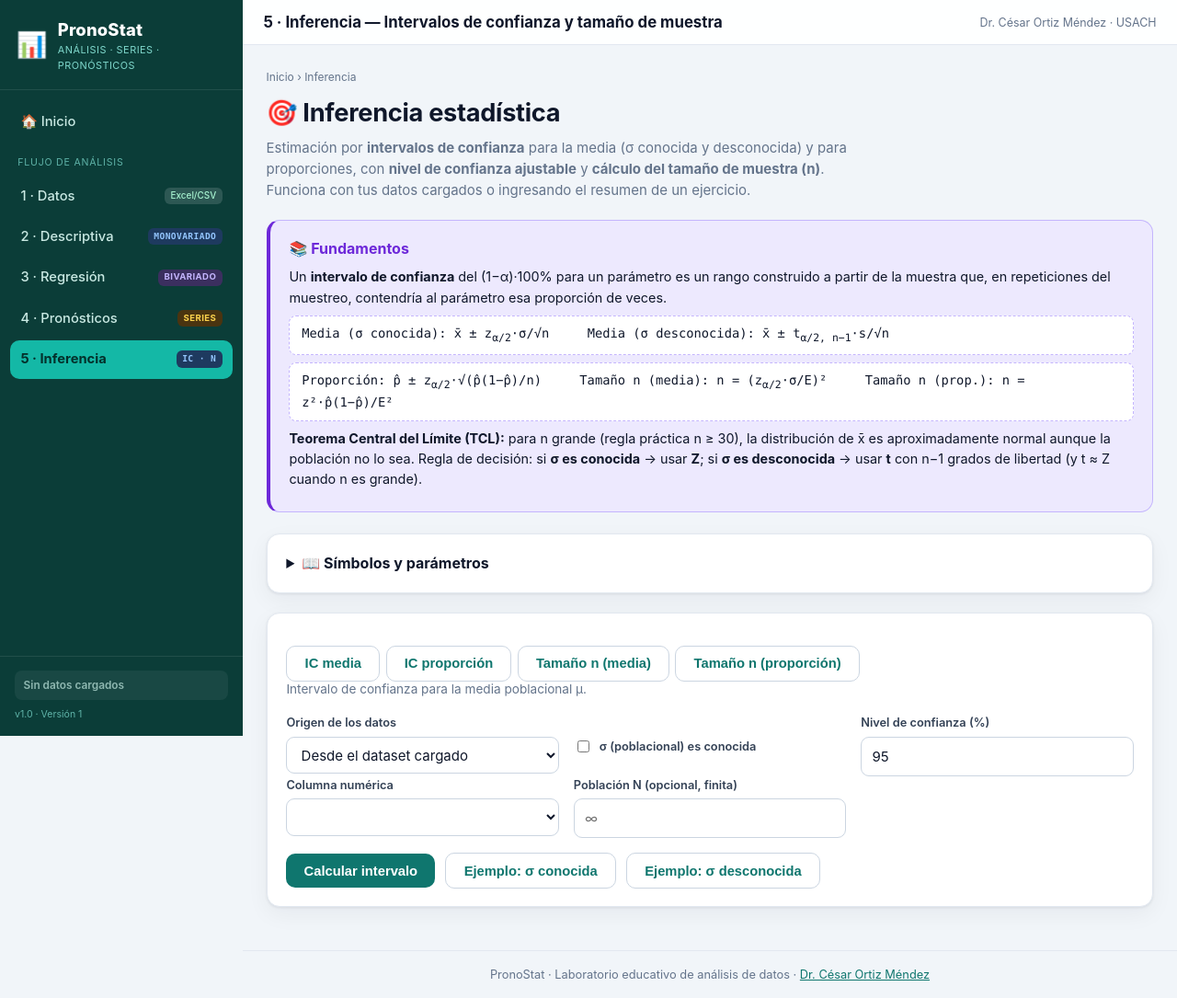
After one commit to cesarortizmendez-cloud/PronoStat, a Django app: template templates/inferencia/index.html in a window 1280 px wide. The commit adds this page. Shown: the whole page at 92% size. Run offline with Django 5.2, Linux system fonts and the light colour scheme; the template is opened without the code that fills it, so the values that code supplies are empty; some libraries are stand-ins or nearby versions.

Commit message:
Modulo 5 Inferencia: IC media (Z y t) y proporcion + tamano de muestra n

```diff
--- /dev/null
+++ b/apps/inferencia/apps.py
@@ -0,0 +1,6 @@
+from django.apps import AppConfig
+
+
+class InferenciaConfig(AppConfig):
+    default_auto_field = 'django.db.models.BigAutoField'
+    name = 'apps.inferencia'
--- a/pronostat/settings.py
+++ b/pronostat/settings.py
@@ -41,6 +41,7 @@ INSTALLED_APPS = [
     'apps.descriptiva',
     'apps.regresion',
     'apps.pronostico',
+    'apps.inferencia',
     'apps.exportar',
 ]
 
--- a/pronostat/urls.py
+++ b/pronostat/urls.py
@@ -54,6 +54,7 @@ urlpatterns = [
     path('descriptiva/', include('apps.descriptiva.urls')),
     path('regresion/', include('apps.regresion.urls')),
     path('pronostico/', include('apps.pronostico.urls')),
+    path('inferencia/', include('apps.inferencia.urls')),
     path('exportar/', include('apps.exportar.urls')),
     # PWA
     path('manifest.json', manifest, name='manifest'),
--- a/templates/base.html
+++ b/templates/base.html
@@ -226,6 +226,7 @@ td.num{font-family:var(--mono)}
       <a class="nav-link {% block nav_desc %}{% endblock %}" href="/descriptiva/">2 · Descriptiva <span class="tag mono">monovariado</span></a>
       <a class="nav-link {% block nav_reg %}{% endblock %}" href="/regresion/">3 · Regresión <span class="tag bi">bivariado</span></a>
       <a class="nav-link {% block nav_prono %}{% endblock %}" href="/pronostico/">4 · Pronósticos <span class="tag ts">series</span></a>
+      <a class="nav-link {% block nav_infer %}{% endblock %}" href="/inferencia/">5 · Inferencia <span class="tag mono">IC · n</span></a>
     </nav>
     <div class="sidebar-foot">
       <div id="ds-status" class="ds-status ds-empty">Sin datos cargados</div>
--- /dev/null
+++ b/templates/inferencia/index.html
@@ -0,0 +1,307 @@
+{% extends 'base.html' %}
+{% block title %}5 · Inferencia{% endblock %}
+{% block topbar %}5 · Inferencia — Intervalos de confianza y tamaño de muestra{% endblock %}
+{% block nav_infer %}active{% endblock %}
+
+{% block content %}
+<div class="page-head">
+  <div class="crumbs">Inicio › Inferencia</div>
+  <h1>🎯 Inferencia estadística</h1>
+  <p>Estimación por <b>intervalos de confianza</b> para la media (σ conocida y desconocida) y para
+     proporciones, con <b>nivel de confianza ajustable</b> y <b>cálculo del tamaño de muestra (n)</b>.
+     Funciona con tus datos cargados o ingresando el resumen de un ejercicio.</p>
+</div>
+
+<div class="theory">
+  <h3>📚 Fundamentos</h3>
+  <p>Un <b>intervalo de confianza</b> del (1−α)·100% para un parámetro es un rango construido a partir
+     de la muestra que, en repeticiones del muestreo, contendría al parámetro esa proporción de veces.</p>
+  <div class="formula">Media (σ conocida):  x̄ ± z<sub>α/2</sub>·σ/√n &nbsp;&nbsp;&nbsp; Media (σ desconocida):  x̄ ± t<sub>α/2,&nbsp;n−1</sub>·s/√n</div>
+  <div class="formula">Proporción:  p̂ ± z<sub>α/2</sub>·√(p̂(1−p̂)/n) &nbsp;&nbsp;&nbsp; Tamaño n (media):  n = (z<sub>α/2</sub>·σ/E)² &nbsp;&nbsp;&nbsp; Tamaño n (prop.):  n = z²·p̂(1−p̂)/E²</div>
+  <p><b>Teorema Central del Límite (TCL):</b> para n grande (regla práctica n ≥ 30), la distribución de x̄
+     es aproximadamente normal aunque la población no lo sea. Regla de decisión: si <b>σ es conocida</b> →
+     usar <b>Z</b>; si <b>σ es desconocida</b> → usar <b>t</b> con n−1 grados de libertad (y t ≈ Z cuando n es grande).</p>
+</div>
+
+<details class="card" style="cursor:pointer">
+  <summary style="font-weight:700;font-size:1rem">📖 Símbolos y parámetros</summary>
+  <div class="small" style="margin-top:.8rem;line-height:1.8">
+    <p><b>μ</b>: media poblacional (desconocida) · <b>x̄</b>: media muestral · <b>σ</b>: desviación poblacional (si se conoce) · <b>s</b>: desviación muestral</p>
+    <p><b>p</b>: proporción poblacional · <b>p̂</b>: proporción muestral = x/n · <b>x</b>: nº de éxitos · <b>n</b>: tamaño de muestra · <b>N</b>: tamaño de la población (finita)</p>
+    <p><b>α</b>: nivel de significancia (1 − confianza) · <b>z<sub>α/2</sub></b>: valor crítico normal · <b>t<sub>α/2,gl</sub></b>: valor crítico t · <b>E</b>: error máximo admisible (margen de error)</p>
+    <p><b>ES</b>: error estándar (σ/√n o s/√n) · <b>gl</b>: grados de libertad = n−1 · <b>fpc</b>: corrección por población finita √((N−n)/(N−1))</p>
+  </div>
+</details>
+
+<div class="card">
+  <div id="tabs" class="btn-row" style="gap:.4rem;margin-bottom:.4rem">
+    <button class="btn btn-ghost mtab active" data-m="media">IC media</button>
+    <button class="btn btn-ghost mtab" data-m="prop">IC proporción</button>
+    <button class="btn btn-ghost mtab" data-m="nmedia">Tamaño n (media)</button>
+    <button class="btn btn-ghost mtab" data-m="nprop">Tamaño n (proporción)</button>
+  </div>
+
+  <!-- ===================== IC MEDIA ===================== -->
+  <div class="mode" id="m-media">
+    <p class="card-sub">Intervalo de confianza para la media poblacional μ.</p>
+    <div class="grid grid-3">
+      <div class="field"><label>Origen de los datos</label>
+        <select id="med-origen"><option value="datos">Desde el dataset cargado</option><option value="resumen">Ingresar resumen (ejercicio)</option></select></div>
+      <div class="field"><label class="check" style="margin-top:1.6rem"><input type="checkbox" id="med-sigma-known"> σ (poblacional) es conocida</label></div>
+      <div class="field"><label>Nivel de confianza (%)</label><input type="number" id="med-conf" value="95" min="50" max="99.9" step="0.5"></div>
+    </div>
+    <div class="grid grid-3">
+      <div class="field med-datos"><label>Columna numérica</label><select id="med-col"></select></div>
+      <div class="field med-resumen" style="display:none"><label>Media muestral x̄</label><input type="number" id="med-xbar" step="any"></div>
+      <div class="field med-resumen" style="display:none"><label>Tamaño de muestra n</label><input type="number" id="med-n" min="2"></div>
+      <div class="field med-resumen med-s" style="display:none"><label>Desviación muestral s</label><input type="number" id="med-s" step="any"></div>
+      <div class="field med-sigma" style="display:none"><label>σ poblacional</label><input type="number" id="med-sigma" step="any"></div>
+      <div class="field"><label>Población N (opcional, finita)</label><input type="number" id="med-N" min="1" placeholder="∞"></div>
+    </div>
+    <div class="btn-row">
+      <button class="btn" id="med-calc">Calcular intervalo</button>
+      <button class="btn btn-ghost ej" data-t="med1">Ejemplo: σ conocida</button>
+      <button class="btn btn-ghost ej" data-t="med2">Ejemplo: σ desconocida</button>
+    </div>
+  </div>
+
+  <!-- ===================== IC PROPORCIÓN ===================== -->
+  <div class="mode" id="m-prop" style="display:none">
+    <p class="card-sub">Intervalo de confianza para una proporción poblacional p.</p>
+    <div class="grid grid-3">
+      <div class="field"><label>Origen de los datos</label>
+        <select id="prop-origen"><option value="resumen">Ingresar x y n (ejercicio)</option><option value="datos">Desde el dataset (contar éxitos)</option></select></div>
+      <div class="field"><label>Nivel de confianza (%)</label><input type="number" id="prop-conf" value="95" min="50" max="99.9" step="0.5"></div>
+      <div class="field"><label>Población N (opcional)</label><input type="number" id="prop-N" min="1" placeholder="∞"></div>
+    </div>
+    <div class="grid grid-3">
+      <div class="field prop-resumen"><label>Nº de éxitos x</label><input type="number" id="prop-x" min="0"></div>
+      <div class="field prop-resumen"><label>Tamaño de muestra n</label><input type="number" id="prop-n" min="1"></div>
+      <div class="field prop-datos" style="display:none"><label>Columna</label><select id="prop-col"></select></div>
+      <div class="field prop-datos" style="display:none"><label>Éxito si…</label>
+        <select id="prop-cond"><option value="eq">es igual a</option><option value="gt">es mayor que</option><option value="lt">es menor que</option></select></div>
+      <div class="field prop-datos" style="display:none"><label>Valor / umbral</label><input type="text" id="prop-val"></div>
+    </div>
+    <div class="btn-row">
+      <button class="btn" id="prop-calc">Calcular intervalo</button>
+      <button class="btn btn-ghost ej" data-t="prop1">Ejemplo: aprobación</button>
+    </div>
+  </div>
+
+  <!-- ===================== n MEDIA ===================== -->
+  <div class="mode" id="m-nmedia" style="display:none">
+    <p class="card-sub">Tamaño de muestra necesario para estimar la media con un error máximo dado.</p>
+    <div class="grid grid-3">
+      <div class="field"><label>Error máximo E (± en unidades)</label><input type="number" id="nm-E" step="any"></div>
+      <div class="field"><label>σ (o s estimada)</label><input type="number" id="nm-sigma" step="any"></div>
+      <div class="field"><label>Nivel de confianza (%)</label><input type="number" id="nm-conf" value="95" min="50" max="99.9" step="0.5"></div>
+      <div class="field"><label>Población N (opcional)</label><input type="number" id="nm-N" min="1" placeholder="∞"></div>
+    </div>
+    <div class="btn-row">
+      <button class="btn" id="nm-calc">Calcular n</button>
+      <button class="btn btn-ghost ej" data-t="nm1">Ejemplo</button>
+    </div>
+  </div>
+
+  <!-- ===================== n PROPORCIÓN ===================== -->
+  <div class="mode" id="m-nprop" style="display:none">
+    <p class="card-sub">Tamaño de muestra necesario para estimar una proporción con un error máximo dado.</p>
+    <div class="grid grid-3">
+      <div class="field"><label>Error máximo E (proporción, ej 0.03)</label><input type="number" id="np-E" step="any" placeholder="0.03"></div>
+      <div class="field"><label>p̂ estimada (0.5 = conservador)</label><input type="number" id="np-phat" step="any" value="0.5" min="0.01" max="0.99"></div>
+      <div class="field"><label>Nivel de confianza (%)</label><input type="number" id="np-conf" value="95" min="50" max="99.9" step="0.5"></div>
+      <div class="field"><label>Población N (opcional)</label><input type="number" id="np-N" min="1" placeholder="∞"></div>
+    </div>
+    <div class="btn-row">
+      <button class="btn" id="np-calc">Calcular n</button>
+      <button class="btn btn-ghost ej" data-t="np1">Ejemplo</button>
+    </div>
+  </div>
+
+  <div id="msg"></div>
+</div>
+
+<div id="result" class="card hidden">
+  <h2 id="res-title">Resultado</h2>
+  <div id="res-viz"></div>
+  <div class="stat-grid" id="res-stats" style="margin-top:.8rem"></div>
+  <div id="res-extra" style="margin-top:.8rem"></div>
+  <div class="card" style="border-left:4px solid var(--purple);margin-top:1rem">
+    <h2 style="font-size:1rem">🧭 Interpretación</h2>
+    <ul id="res-interp" style="margin:0;padding-left:1.2rem;line-height:1.75"></ul>
+  </div>
+</div>
+{% endblock %}
+
+{% block scripts %}
+<script>
+const $=id=>document.getElementById(id);
+function msg(h,c='alert-info'){ $('msg').innerHTML=h?`<div class="alert ${c}">${h}</div>`:''; }
+function stat(k,v,u=''){return `<div class="stat"><div class="k">${k}</div><div class="v">${typeof v==='number'?PSU.fmt(v):v}</div>${u?`<div class="u">${u}</div>`:''}</div>`;}
+
+/* ---------- Tabs ---------- */
+document.querySelectorAll('.mtab').forEach(b=>b.addEventListener('click',()=>{
+  document.querySelectorAll('.mtab').forEach(x=>x.classList.remove('active')); b.classList.add('active');
+  document.querySelectorAll('.mode').forEach(m=>m.style.display='none');
+  $('m-'+b.dataset.m).style.display=''; $('result').classList.add('hidden'); msg('');
+}));
+
+/* ---------- Poblar columnas si hay dataset ---------- */
+function fillCols(){
+  if(PronoStat.has()){
+    PSU.fillColumnSelect($('med-col'),PronoStat.numericColumns());
+    PSU.fillColumnSelect($('prop-col'),PronoStat.columnNames());
+  }
+}
+fillCols();
+
+/* ---------- Toggles de origen / sigma ---------- */
+function medToggle(){
+  const datos=$('med-origen').value==='datos', sk=$('med-sigma-known').checked;
+  document.querySelectorAll('.med-datos').forEach(e=>e.style.display=datos?'':'none');
+  document.querySelectorAll('.med-resumen').forEach(e=>e.style.display=datos?'none':'');
+  document.querySelector('.med-sigma').style.display=sk?'':'none';
+  // s sólo si sigma desconocida y modo resumen
+  document.querySelector('.med-s').style.display=(!sk && !datos)?'':'none';
+}
+$('med-origen').addEventListener('change',medToggle);
+$('med-sigma-known').addEventListener('change',medToggle);
+medToggle();
+function propToggle(){
+  const datos=$('prop-origen').value==='datos';
+  document.querySelectorAll('.prop-datos').forEach(e=>e.style.display=datos?'':'none');
+  document.querySelectorAll('.prop-resumen').forEach(e=>e.style.display=datos?'none':'');
+}
+$('prop-origen').addEventListener('change',propToggle);
+propToggle();
+
+/* ---------- Visualización del intervalo (media/proporción) ---------- */
+function drawInterval(center,lo,hi,unidad=''){
+  const span=(hi-lo)||1, pad=(hi-lo)*0.5||1;
+  const a=lo-pad, b=hi+pad; const X=v=>((v-a)/(b-a))*100;
+  return `<div style="position:relative;height:64px;margin:.4rem 0 1rem">
+    <div style="position:absolute;top:34px;left:0;right:0;height:2px;background:#cbd5e1"></div>
+    <div style="position:absolute;top:26px;height:18px;background:#a7f3d0;border:1px solid #0f766e;border-radius:4px;left:${X(lo)}%;width:${X(hi)-X(lo)}%"></div>
+    <div style="position:absolute;top:20px;height:30px;width:2px;background:#6d28d9;left:${X(center)}%"></div>
+    <div style="position:absolute;top:2px;left:${X(lo)}%;transform:translateX(-50%);font-size:.72rem;color:#0f766e;font-weight:700">${PSU.fmt(lo)}${unidad}</div>
+    <div style="position:absolute;top:2px;left:${X(center)}%;transform:translateX(-50%);font-size:.72rem;color:#6d28d9;font-weight:700">${PSU.fmt(center)}${unidad}</div>
+    <div style="position:absolute;top:2px;left:${X(hi)}%;transform:translateX(-50%);font-size:.72rem;color:#0f766e;font-weight:700">${PSU.fmt(hi)}${unidad}</div>
+    <div style="position:absolute;bottom:2px;left:${X(center)}%;transform:translateX(-50%);font-size:.68rem;color:#64748b">estimación puntual</div>
+  </div>`;
+}
+function showInterp(list){ $('res-interp').innerHTML=(list||[]).map(t=>`<li>${t}</li>`).join(''); }
+
+/* ---------- IC MEDIA ---------- */
+$('med-calc').addEventListener('click', async ()=>{
+  const conf=parseFloat($('med-conf').value)||95, sk=$('med-sigma-known').checked;
+  const N=$('med-N').value?parseFloat($('med-N').value):null;
+  let payload={conf,N};
+  if($('med-origen').value==='datos'){
+    if(!PronoStat.has()){ msg('No hay dataset cargado. Usa "Ingresar resumen" o carga datos en el módulo 1.','alert-warn'); return; }
+    payload.values=PronoStat.numericValues($('med-col').value);
+    if(sk){ if(!$('med-sigma').value){ msg('Ingresa σ.','alert-warn'); return; } payload.sigma=parseFloat($('med-sigma').value); }
+  } else {
+    payload.media=parseFloat($('med-xbar').value); payload.n=parseInt($('med-n').value);
+    if(sk) payload.sigma=parseFloat($('med-sigma').value); else payload.s=parseFloat($('med-s').value);
+  }
+  msg('Calculando… <span class="spinner"></span>');
+  try{
+    const r=await PSU.postJSON('/inferencia/api/ic-media',payload); msg('');
+    $('result').classList.remove('hidden'); $('res-title').textContent='Intervalo de confianza para la media';
+    $('res-viz').innerHTML=drawInterval(r.media,r.ic[0],r.ic[1]);
+    $('res-stats').innerHTML=stat('Media x̄',r.media)+ (r.s!=null?stat('Desv. s',r.s):'') + (r.sigma!=null?stat('σ',r.sigma):'')+
+      stat('n',r.n)+ (r.gl!=null?stat('gl',r.gl):'') + stat('Valor crítico',r.valor_critico)+
+      stat('Error estándar',r.error_std)+stat('Margen ±',r.margen)+
+      stat('Límite inferior',r.ic[0])+stat('Límite superior',r.ic[1]);
+    $('res-extra').innerHTML=`<span class="pill pill-b">${r.metodo}</span>`;
+    showInterp(r.interpretacion);
+    $('result').scrollIntoView({behavior:'smooth'});
+  }catch(err){ msg(err.message,'alert-err'); }
+});
+
+/* ---------- IC PROPORCIÓN ---------- */
+$('prop-calc').addEventListener('click', async ()=>{
+  const conf=parseFloat($('prop-conf').value)||95, N=$('prop-N').value?parseFloat($('prop-N').value):null;
+  let x,n;
+  if($('prop-origen').value==='datos'){
+    if(!PronoStat.has()){ msg('No hay dataset cargado.','alert-warn'); return; }
+    const col=$('prop-col').value, cond=$('prop-cond').value, val=$('prop-val').value;
+    const vals=PronoStat.values(col).filter(v=>v!==null&&v!=='');
+    n=vals.length;
+    x=vals.filter(v=>{ const nv=parseFloat(v),tv=parseFloat(val);
+      if(cond==='eq') return String(v)===String(val);
+      if(cond==='gt') return nv>tv; return nv<tv; }).length;
+    if(!n){ msg('La columna no tiene datos válidos.','alert-warn'); return; }
+  } else {
+    x=parseInt($('prop-x').value); n=parseInt($('prop-n').value);
+  }
+  msg('Calculando… <span class="spinner"></span>');
+  try{
+    const r=await PSU.postJSON('/inferencia/api/ic-prop',{x,n,conf,N}); msg('');
+    $('result').classList.remove('hidden'); $('res-title').textContent='Intervalo de confianza para la proporción';
+    $('res-viz').innerHTML=drawInterval(r.phat,r.ic_wilson[0],r.ic_wilson[1]);
+    $('res-stats').innerHTML=stat('p̂',r.phat)+stat('x (éxitos)',r.x!=null?r.x:'—')+stat('n',r.n)+
+      stat('z',r.z)+stat('Margen ± (Wald)',r.margen)+stat('Regla n·p̂≥5',r.regla_np?'sí ✓':'no ✗');
+    $('res-extra').innerHTML=`<div class="table-wrap"><table>
+      <thead><tr><th>Método</th><th>Límite inferior</th><th>Límite superior</th></tr></thead><tbody>
+      <tr class="best-row"><td><b>Wilson (recomendado)</b></td><td class="num">${(r.ic_wilson[0]*100).toFixed(2)}%</td><td class="num">${(r.ic_wilson[1]*100).toFixed(2)}%</td></tr>
+      <tr><td>Wald (tradicional)</td><td class="num">${(r.ic_wald[0]*100).toFixed(2)}%</td><td class="num">${(r.ic_wald[1]*100).toFixed(2)}%</td></tr>
+      <tr><td>Agresti-Coull</td><td class="num">${(r.ic_agresti[0]*100).toFixed(2)}%</td><td class="num">${(r.ic_agresti[1]*100).toFixed(2)}%</td></tr>
+      </tbody></table></div>`;
+    showInterp(r.interpretacion);
+    $('result').scrollIntoView({behavior:'smooth'});
+  }catch(err){ msg(err.message,'alert-err'); }
+});
+
+/* ---------- n MEDIA ---------- */
+$('nm-calc').addEventListener('click', async ()=>{
+  const payload={E:parseFloat($('nm-E').value),sigma:parseFloat($('nm-sigma').value),
+    conf:parseFloat($('nm-conf').value)||95,N:$('nm-N').value?parseFloat($('nm-N').value):null};
+  msg('Calculando… <span class="spinner"></span>');
+  try{
+    const r=await PSU.postJSON('/inferencia/api/n-media',payload); msg('');
+    $('result').classList.remove('hidden'); $('res-title').textContent='Tamaño de muestra para la media';
+    $('res-viz').innerHTML='';
+    $('res-stats').innerHTML=stat('n requerido',r.n)+ (r.n_finita?stat('n (población finita)',r.n_finita):'')+
+      stat('n exacto (n₀)',r.n0)+stat('z',r.z)+stat('E',r.E)+stat('σ',r.sigma);
+    $('res-extra').innerHTML='';
+    showInterp(r.interpretacion);
+    $('result').scrollIntoView({behavior:'smooth'});
+  }catch(err){ msg(err.message,'alert-err'); }
+});
+
+/* ---------- n PROPORCIÓN ---------- */
+$('np-calc').addEventListener('click', async ()=>{
+  const payload={E:parseFloat($('np-E').value),phat:parseFloat($('np-phat').value)||0.5,
+    conf:parseFloat($('np-conf').value)||95,N:$('np-N').value?parseFloat($('np-N').value):null};
+  msg('Calculando… <span class="spinner"></span>');
+  try{
+    const r=await PSU.postJSON('/inferencia/api/n-prop',payload); msg('');
+    $('result').classList.remove('hidden'); $('res-title').textContent='Tamaño de muestra para la proporción';
+    $('res-viz').innerHTML='';
+    $('res-stats').innerHTML=stat('n requerido',r.n)+ (r.n_finita?stat('n (población finita)',r.n_finita):'')+
+      stat('n exacto (n₀)',r.n0)+stat('z',r.z)+stat('E',r.E)+stat('p̂',r.phat);
+    $('res-extra').innerHTML='';
+    showInterp(r.interpretacion);
+    $('result').scrollIntoView({behavior:'smooth'});
+  }catch(err){ msg(err.message,'alert-err'); }
+});
+
+/* ---------- Ejercicios resueltos (rellenan los campos) ---------- */
+const EJ={
+  med1:()=>{ $('med-origen').value='resumen'; $('med-sigma-known').checked=true; medToggle();
+    $('med-xbar').value=498;$('med-n').value=40;$('med-sigma').value=15;$('med-conf').value=95;
+    msg('Ejemplo cargado: una embotelladora con σ=15 ml conocida; muestra n=40, x̄=498 ml. Pulsa "Calcular intervalo".','alert-ok'); },
+  med2:()=>{ $('med-origen').value='resumen'; $('med-sigma-known').checked=false; medToggle();
+    $('med-xbar').value=8.4;$('med-n').value=25;$('med-s').value=2.1;$('med-conf').value=95;
+    msg('Ejemplo: tiempos de atención (min) con σ desconocida; n=25, x̄=8,4, s=2,1. Pulsa "Calcular intervalo".','alert-ok'); },
+  prop1:()=>{ $('prop-origen').value='resumen'; propToggle(); $('prop-x').value=336;$('prop-n').value=600;$('prop-conf').value=95;
+    msg('Ejemplo: encuesta a 600 personas, 336 aprueban. Pulsa "Calcular intervalo".','alert-ok'); },
+  nm1:()=>{ $('nm-E').value=2000;$('nm-sigma').value=18000;$('nm-conf').value=95;
+    msg('Ejemplo: estimar el gasto medio con error ±$2.000, σ≈$18.000, 95%. Pulsa "Calcular n".','alert-ok'); },
+  np1:()=>{ $('np-E').value=0.03;$('np-phat').value=0.5;$('np-conf').value=95;
+    msg('Ejemplo: estimar una proporción con error ±3%, sin información previa, 95%. Pulsa "Calcular n".','alert-ok'); },
+};
+document.querySelectorAll('.ej').forEach(b=>b.addEventListener('click',()=>EJ[b.dataset.t]()));
+</script>
+{% endblock %}
```
Also changed, not shown: apps/inferencia/solver.py (added, +207 -0 lines), apps/inferencia/urls.py (added, +10 -0 lines), apps/inferencia/views.py (added, +60 -0 lines), templates/home/index.html (+11 -0 lines), apps/inferencia/__init__.py (added).
